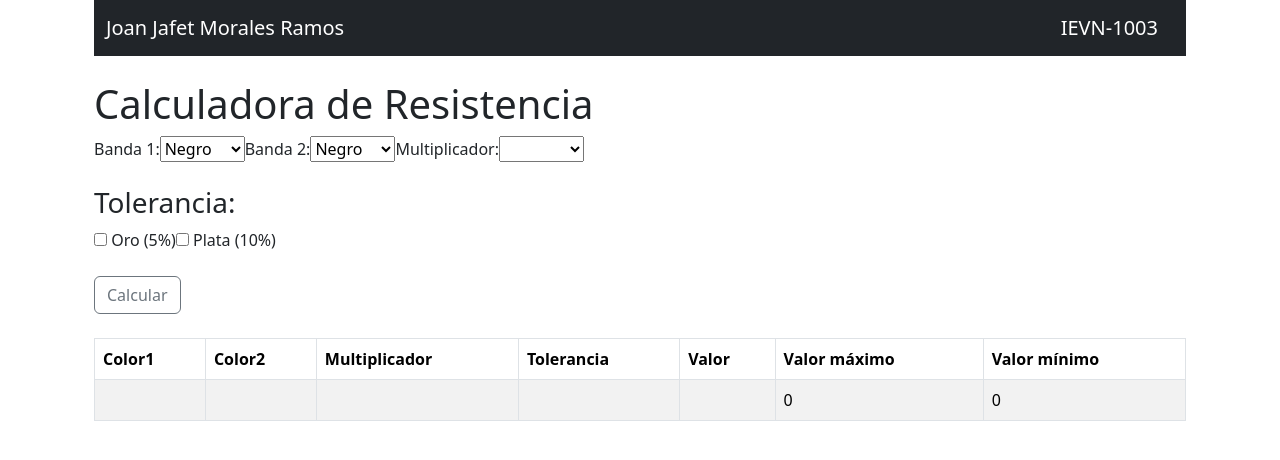
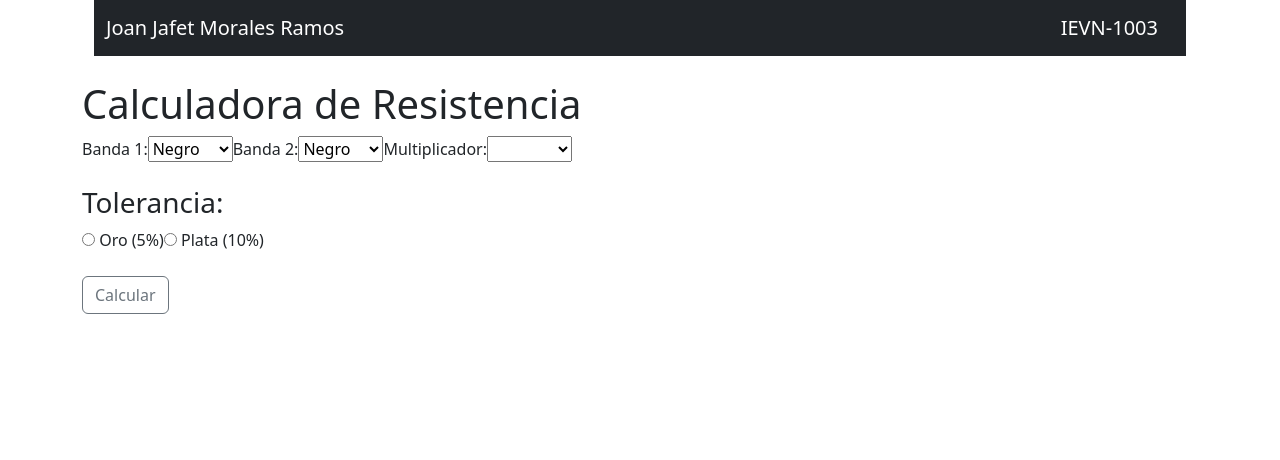
Before and after one commit to IEVN1003-19002775/BasesAngular, an Angular app: page / in a window 1280 px wide. Shown: the top 460 px of the page. Built offline with nearby package versions, Linux system fonts and the light colour scheme.

Commit message:
Resistencias 27/09

```diff
--- a/src/app/resistencia/resistencia-ej/resistencia-ej.component.html
+++ b/src/app/resistencia/resistencia-ej/resistencia-ej.component.html
@@ -7,21 +7,19 @@
     </nav>
 </div>
   <br>
-
-<div class="container">
   <h1>Calculadora de Resistencia</h1>
-
+  <form [formGroup]="formulario">
     <div>
       <label for="banda1">Banda 1:</label>
-      <select [(ngModel)]="banda1" id="banda1">
+      <select formControlName="banda1">
         <option *ngFor="let color of colores" [value]="color.valor">{{ color.nombre }}</option>
       </select>
       <label for="banda2">Banda 2:</label>
-      <select [(ngModel)]="banda2" id="banda2">
+      <select formControlName="banda2">
         <option *ngFor="let color of colores" [value]="color.valor">{{ color.nombre }}</option>
       </select>
       <label for="multiplicador">Multiplicador:</label>
-        <select [(ngModel)]="multiplicador" id="multiplicador">
+        <select formControlName="multiplicador">
           <option *ngFor="let color of multiplicadores" [value]="color.valor">{{ color.nombre }}</option>
         </select>
     </div>
@@ -29,18 +27,19 @@
     <div>
       <h3>Tolerancia:</h3>
       <label>
-      <input type="checkbox" [(ngModel)]="toleranciaOro" (change)="toleranciaPlata = false"> Oro (5%)
+        <input type="radio" formControlName="tolerancia" [value]="'oro'"> Oro (5%)
       </label>
       <label>
-      <input type="checkbox" [(ngModel)]="toleranciaPlata" (change)="toleranciaOro = false"> Plata (10%)
+        <input type="radio" formControlName="tolerancia" [value]="'plata'"> Plata (10%)
       </label>
   </div>
   <br>
-  <button class="btn btn-outline-secondary" (click)="calcular()">Calcular</button>
+  <button class="btn btn-outline-secondary" type="submit" (click)="calcular()">Calcular</button>
+  </form>
 
-  <h2 *ngIf="resultado !== ''">Resultado: {{ resultado }} Ohms</h2>
+  <h2 *ngIf="resultado !== 0">Resultado: {{ resultado }} Ohms</h2>
 
-    <table class="table table-bordered table-striped mt-4">
+    <table *ngIf="resultado !== 0" class="table table-bordered table-striped mt-4">
         <thead class="thead-light">
             <tr>
                 <th>Color1</th>
--- a/src/app/resistencia/resistencia-ej/resistencia-ej.component.ts
+++ b/src/app/resistencia/resistencia-ej/resistencia-ej.component.ts
@@ -1,4 +1,5 @@
-import { Component} from '@angular/core';
+import { Component, OnInit } from '@angular/core';
+import { FormGroup, FormControl, Validators } from '@angular/forms';
 
 @Component({
   selector: 'app-resistencia-ej',
@@ -96,13 +97,22 @@ export class ResistenciaEjComponent{
     0.1: 'Plata'
   };
 
-banda1: number = 0;
-banda2: number = 0;
-multiplicador: number = 0;
-toleranciaOro: boolean = false;
-toleranciaPlata: boolean = false;
-tolerancia: number = 0;
-resultado: string = '';
+
+  formulario!:FormGroup;
+  resultado:string | number = 0;
+
+  constructor(){}
+  ngOnInit(): void {
+    this.formulario = new FormGroup({
+      banda1: new FormControl(0, Validators.required),
+      banda2: new FormControl(0, Validators.required),
+      multiplicador: new FormControl(0, Validators.required),
+      tolerancia: new FormControl('', Validators.required),
+
+    });
+  }
+
+  tolerancia:number = 0;
   valorMax: number = 0;
   valorMin: number = 0;
   color1: string | number = 0;
@@ -114,12 +124,27 @@ nombre2: string | number= '';
   nombre3: string | number= '';
   nombre4: string | number= '';
 
+  calcular(): void{
+    const banda1 = this.formulario.get('banda1')?.value;
+    const banda2 = this.formulario.get('banda2')?.value;
+    const multiplicador = this.formulario.get('multiplicador')?.value;
+    const tolerancia = this.formulario.get('tolerancia')?.value;
 
-calcular() {
 
-  const valor = (this.banda1 + this.banda2) * this.multiplicador;
 
-  this.tolerancia = this.toleranciaOro ? 0.05 : this.toleranciaPlata ? 0.1 : 0;
+
+    if (tolerancia == 'oro'){
+      this.tolerancia = .05;
+
+  }
+  else if (tolerancia == 'plata'){
+      this.tolerancia = .1;
+  }
+  else {
+    this.tolerancia= 0;
+  }
+
+    const valor = (banda1 + banda2) * multiplicador;
 
     this.resultado = `${valor}`;
 
@@ -129,14 +154,14 @@ calcular() {
     const valorMin = valor - (valor * this.tolerancia);
     this.valorMin = valorMin;
 
-  this.color1 = this.colorMap[this.banda1] || this.banda1;
-  this.nombre1 = this.nombres[this.banda1] || this.banda1;
+    this.color1 = this.colorMap[banda1] || banda1;
+    this.nombre1 = this.nombres[banda1] || banda1;
 
-  this.color2 = this.colorMap[this.banda2] || this.banda2;
-  this.nombre2 = this.nombres[this.banda2] || this.banda2;
+    this.color2 = this.colorMap[banda2] || banda2;
+    this.nombre2 = this.nombres[banda2] || banda2;
 
-  this.color3 = this.colorMapM[this.multiplicador] || this.multiplicador;
-  this.nombre3 = this.nombresM[this.multiplicador] || this.multiplicador;
+    this.color3 = this.colorMapM[multiplicador] || multiplicador;
+    this.nombre3 = this.nombresM[multiplicador] || multiplicador;
 
     this.color4 = this.colorMapT[this.tolerancia] || this.tolerancia;
     this.nombre4 = this.nombresT[this.tolerancia] || this.tolerancia;
```
Lines whose indentation alone changed are shown as unchanged.
